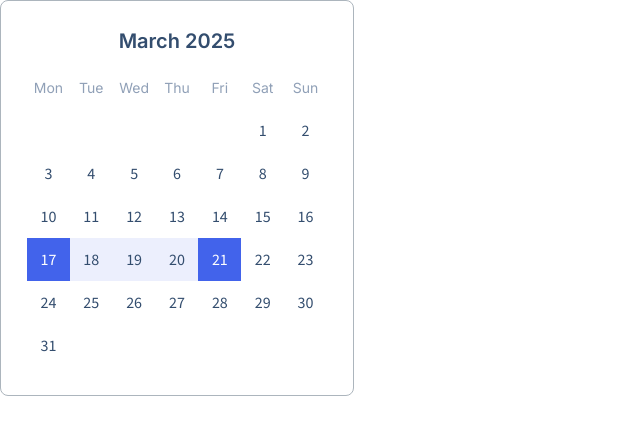
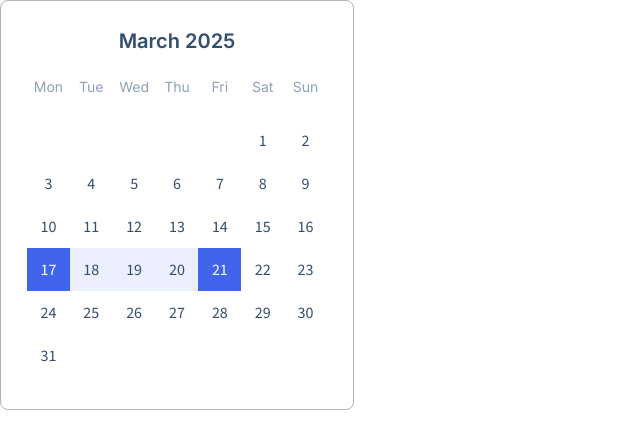
Before and after one commit to js-tasks-ru/htmlcss-20250313_v-junolainen, a website: page 05-lection3/03-calendar/index.html in a window 1280 px wide. Shown: the whole page, without its empty margins (0-640 px from the left). Drawn offline with nearby package versions, Linux system fonts and the light colour scheme.

Commit message:
dz5 lecture3 03 calendar after cr

```diff
--- a/05-lection3/03-calendar/calendar.css
+++ b/05-lection3/03-calendar/calendar.css
@@ -2,7 +2,7 @@
     background: var(--white);
     border: 1px solid var(--grey-3);
     border-radius: 8px;
-    padding: 28px 26px;
+    padding: 28px 26px 32px;
     width: 100%;
     max-width: 300px;
     font-family: 'Inter';
@@ -19,7 +19,7 @@
 
 .calendar__wrapper {
     padding-bottom: 100%;
-    margin-top: 14px;
+    margin-top: 24px;
     position: relative;
 }
 
@@ -36,7 +36,6 @@
 
 .calendar__item {
     display: flex;
-    align-items: center;
     justify-content: center;
     font-weight: 400;
     line-height: 20px;
@@ -48,6 +47,7 @@
 }
 
 .calendar__item_date {
+    align-items: center;
     font-family: 'Source Sans 3';
     font-style: normal;
     font-size: 16px;
--- a/05-lection3/03-calendar/index.html
+++ b/05-lection3/03-calendar/index.html
@@ -8,7 +8,7 @@
     </head>
     <body>
         <div class="calendar">
-            <p class="calendar__title">March 2025</p>
+            <div class="calendar__title">March 2025</div>
             <div class="calendar__wrapper">
                 <div class="calendar__inner">
                     <span class="calendar__item calendar__item_day">Mon</span>
```
